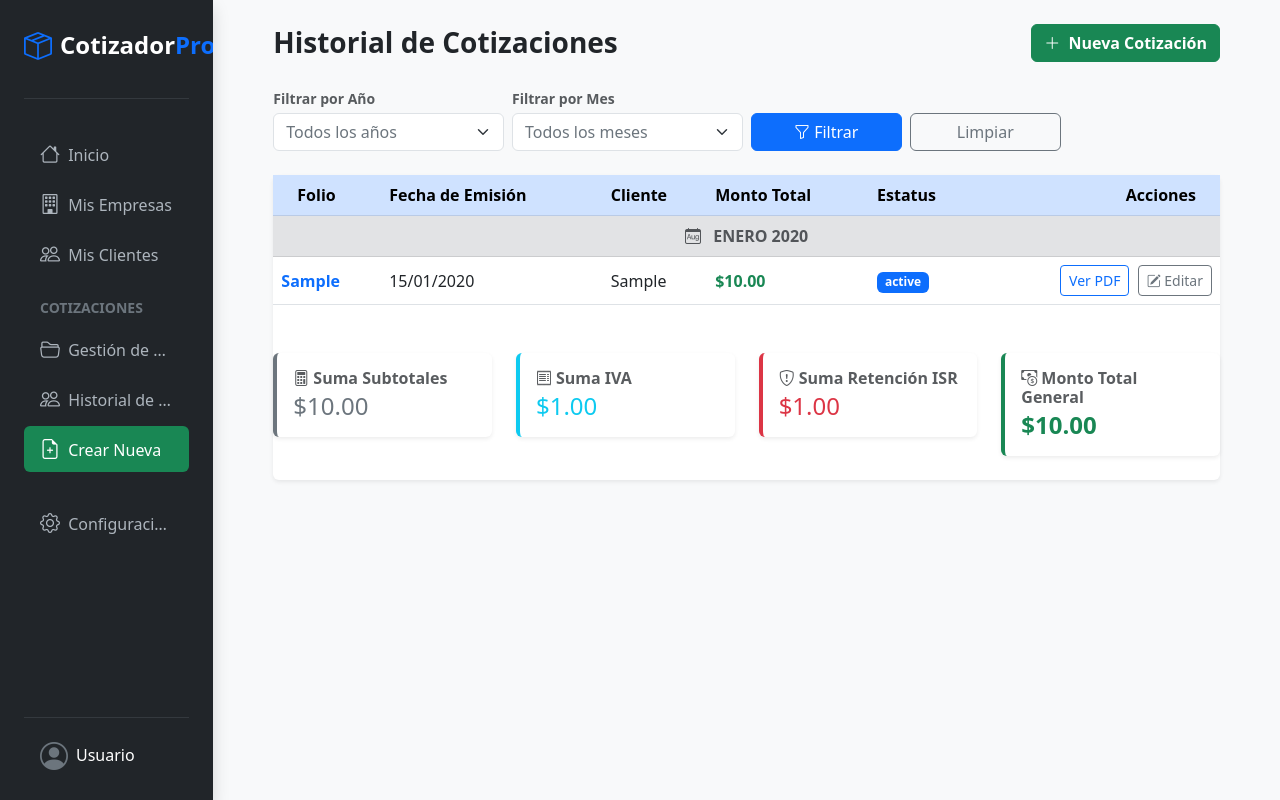
After one commit to AlbertoLuna123/cotizador-cyberfix, a Flask app: page /historial_cotizaciones in a window 1280 px wide. The commit adds this page. Run offline with Flask 3, Linux system fonts and the light colour scheme; tables that the repository leaves empty hold one stand-in row (values such as "Sample post").

Commit message:
Se agregó historial de cotizaciones

```diff
--- a/app.py
+++ b/app.py
@@ -1,6 +1,6 @@
 import os
 import base64
-from flask import Flask, render_template, request, make_response, redirect, url_for
+from flask import Flask, render_template, request, make_response, redirect, url_for, request
 from xhtml2pdf import pisa
 from io import BytesIO
 
@@ -143,6 +143,59 @@ def gestionar_cotizaciones():
                            en_proceso=en_proceso,
                            declinadas=declinadas,
                            pagadas=pagadas)
+
+@app.route('/historial_cotizaciones')
+def historial_cotizaciones():
+    # 1. Capturamos los filtros de la URL (si existen)
+    filtro_mes = request.args.get('mes', '')
+    filtro_anio = request.args.get('anio', '')
+
+    # 2. Traemos todas las cotizaciones
+    historial_completo = Cotizacion.query.order_by(Cotizacion.fecha_emision.desc()).all()
+
+    # 3. Extraemos los años disponibles para llenar el dropdown automáticamente
+    anios_disponibles = sorted(list(set(cot.fecha_emision.year for cot in historial_completo if cot.fecha_emision)), reverse=True)
+
+    # 4. Filtramos la lista según lo que el usuario haya seleccionado
+    historial_filtrado = []
+    for cot in historial_completo:
+        if cot.fecha_emision:
+            # Si hay filtro de año y no coincide, lo saltamos
+            if filtro_anio and str(cot.fecha_emision.year) != filtro_anio:
+                continue
+            # Si hay filtro de mes y no coincide, lo saltamos
+            if filtro_mes and str(cot.fecha_emision.month) != filtro_mes:
+                continue
+        historial_filtrado.append(cot)
+
+    # 5. Agrupamos solo lo que pasó el filtro
+    meses_es = {
+        1: "Enero", 2: "Febrero", 3: "Marzo", 4: "Abril", 5: "Mayo", 6: "Junio",
+        7: "Julio", 8: "Agosto", 9: "Septiembre", 10: "Octubre", 11: "Noviembre", 12: "Diciembre"
+    }
+
+    cotizaciones_por_mes = {}
+    for cot in historial_filtrado:
+        mes_año = f"{meses_es[cot.fecha_emision.month]} {cot.fecha_emision.year}" if cot.fecha_emision else "Sin Fecha"
+        if mes_año not in cotizaciones_por_mes:
+            cotizaciones_por_mes[mes_año] = []
+        cotizaciones_por_mes[mes_año].append(cot)
+
+    # 6. Los KPIs ahora calculan SOLO lo filtrado
+    kpis = {
+        'subtotal': f"{sum(cot.subtotal_cotizacion or 0 for cot in historial_filtrado):,.2f}",
+        'iva': f"{sum(cot.iva_cotizacion or 0 for cot in historial_filtrado):,.2f}",
+        'retencion': f"{sum(cot.retencion_isr_cotizacion or 0 for cot in historial_filtrado):,.2f}",
+        'total': f"{sum(cot.total_cotizacion or 0 for cot in historial_filtrado):,.2f}"
+    }
+
+    return render_template('historial_cotizaciones.html',
+                           cotizaciones_por_mes=cotizaciones_por_mes,
+                           kpis=kpis,
+                           anios_disponibles=anios_disponibles,
+                           mes_actual=filtro_mes,
+                           anio_actual=filtro_anio)
+
 
 @app.route('/cotizador')
 def mostrar_cotizador():
--- a/templates/base.html
+++ b/templates/base.html
@@ -66,9 +66,14 @@
                         </li>
 
                         <li class="nav-item w-100 mb-1 mt-3">
-                            <small class="text-secondary fw-bold text-uppercase d-none d-sm-block px-3 mb-2">Documentos</small>
+                            <small class="text-secondary fw-bold text-uppercase d-none d-sm-block px-3 mb-2">Cotizaciones</small>
                             <a href="/cotizaciones" class="nav-link align-middle px-3 text-truncate">
-                                <i class="fs-5 bi-folder2-open"></i> <span class="ms-1 d-none d-sm-inline">Cotizaciones</span>
+                                <i class="fs-5 bi-folder2-open"></i> <span class="ms-1 d-none d-sm-inline">Gestión de Cotizaciones</span>
+                            </a>
+                        </li>
+                        <li class="nav-item w-100 mb-1">
+                            <a href="/historial_cotizaciones" class="nav-link align-middle px-3 text-truncate">
+                                <i class="fs-5 bi-people"></i> <span class="ms-1 d-none d-sm-inline">Historial de Cotizaciones</span>
                             </a>
                         </li>
                         <li class="nav-item w-100 mb-1">
--- a/templates/cotizaciones.html
+++ b/templates/cotizaciones.html
@@ -5,7 +5,7 @@
 {% block content %}
 <div class="container-fluid">
     <div class="d-flex justify-content-between align-items-center mb-4">
-        <h3 class="fw-bold m-0 text-dark">Historial de Cotizaciones</h3>
+        <h3 class="fw-bold m-0 text-dark">Gestión de Cotizaciones</h3>
         <a href="/cotizador" class="btn btn-success fw-bold"><i class="bi bi-plus-lg me-1"></i> Nueva Cotización</a>
     </div>
     <!-- Buscador -->
@@ -64,7 +64,7 @@
                                 <td class="ps-4 text-primary fw-bold">{{ cot.folio_cotizacion }}</td>
                                 <td>{{ cot.fecha_emision.strftime('%d/%m/%Y') }}</td>
                                 <td>{{ cot.cliente_receptor.razon_social_cliente }}</td>
-                                <td class="fw-bold text-success">${{ cot.total_cotizacion }}</td>
+                                <td class="fw-bold text-success">${{ "{:,.2f}".format(cot.total_cotizacion or 0) }}</td>
                                 <td><span class="badge bg-primary">Abierta</span></td>
                                 <td class="text-end pe-4">
                                     <button class="btn btn-sm btn-outline-primary fw-bold me-1" onclick="verPDF({{ cot.id_cotizacion }})">Ver PDF</button>
--- /dev/null
+++ b/templates/historial_cotizaciones.html
@@ -0,0 +1,203 @@
+{% extends "base.html" %}
+
+{% block title %}Historial de Cotizaciones{% endblock %}
+
+{% block content %}
+<div class="container-fluid">
+    <div class="d-flex justify-content-between align-items-center mb-4">
+        <h3 class="fw-bold m-0 text-dark">Historial de Cotizaciones</h3>
+        <a href="/cotizador" class="btn btn-success fw-bold"><i class="bi bi-plus-lg me-1"></i> Nueva Cotización</a>
+    </div>
+    <!-- Formulario de Filtros de Fecha -->
+    <form method="GET" action="/historial_cotizaciones" class="row g-2 mb-4 align-items-end">
+        <!-- Filtro de Año -->
+        <div class="col-md-3">
+            <label class="form-label text-muted small fw-bold mb-1">Filtrar por Año</label>
+            <select name="anio" class="form-select text-secondary">
+                <option value="">Todos los años</option>
+                {% for anio in anios_disponibles %}
+                    <option value="{{ anio }}" {% if anio|string == anio_actual %}selected{% endif %}>{{ anio }}</option>
+                {% endfor %}
+            </select>
+        </div>
+
+        <!-- Filtro de Mes -->
+        <div class="col-md-3">
+            <label class="form-label text-muted small fw-bold mb-1">Filtrar por Mes</label>
+            <select name="mes" class="form-select text-secondary">
+                <option value="">Todos los meses</option>
+                <option value="1" {% if mes_actual == '1' %}selected{% endif %}>Enero</option>
+                <option value="2" {% if mes_actual == '2' %}selected{% endif %}>Febrero</option>
+                <option value="3" {% if mes_actual == '3' %}selected{% endif %}>Marzo</option>
+                <option value="4" {% if mes_actual == '4' %}selected{% endif %}>Abril</option>
+                <option value="5" {% if mes_actual == '5' %}selected{% endif %}>Mayo</option>
+                <option value="6" {% if mes_actual == '6' %}selected{% endif %}>Junio</option>
+                <option value="7" {% if mes_actual == '7' %}selected{% endif %}>Julio</option>
+                <option value="8" {% if mes_actual == '8' %}selected{% endif %}>Agosto</option>
+                <option value="9" {% if mes_actual == '9' %}selected{% endif %}>Septiembre</option>
+                <option value="10" {% if mes_actual == '10' %}selected{% endif %}>Octubre</option>
+                <option value="11" {% if mes_actual == '11' %}selected{% endif %}>Noviembre</option>
+                <option value="12" {% if mes_actual == '12' %}selected{% endif %}>Diciembre</option>
+            </select>
+        </div>
+
+        <!-- Botones de Acción -->
+        <div class="col-md-2">
+            <button type="submit" class="btn btn-primary w-100"><i class="bi bi-funnel"></i> Filtrar</button>
+        </div>
+        <div class="col-md-2">
+            <a href="/historial_cotizaciones" class="btn btn-outline-secondary w-100">Limpiar</a>
+        </div>
+    </form>
+
+    <!-- Contenido de las Pestañas -->
+    <div class="tab-content" id="cotizacionesTabContent">
+        <!-- PESTAÑA 1: ABIERTAS -->
+        <div class="tab-pane fade show active" id="abiertas" role="tabpanel" tabindex="0">
+            <div class="card shadow-sm border-0">
+                <div class="table-responsive">
+                    <table class="table table-hover align-middle mb-0">
+                        <thead class="table-primary">
+                            <tr>
+                                <th class="ps-4">Folio</th>
+                                <th>Fecha de Emisión</th>
+                                <th>Cliente</th>
+                                <th>Monto Total</th>
+                                <th>Estatus</th>
+                                <th class="text-end pe-4">Acciones</th>
+                            </tr>
+                        </thead>
+                        <tbody>
+                            <!-- Hacemos un ciclo por cada mes en el diccionario -->
+                            {% for mes, cotizaciones in cotizaciones_por_mes.items() %}
+
+                                <!-- Fila separadora del mes -->
+                                <tr class="table-secondary">
+                                    <!-- El colspan="6" debe coincidir con el número total de tus columnas -->
+                                    <td colspan="6" class="fw-bold text-center text-uppercase text-muted fs-6 py-2">
+                                        <i class="bi bi-calendar-month me-2"></i> {{ mes }}
+                                    </td>
+                                </tr>
+
+                                <!-- Hacemos el ciclo para imprimir las cotizaciones que pertenecen a este mes -->
+                                {% for cot in cotizaciones %}
+                                <tr>
+                                    <td class="text-primary fw-bold">{{ cot.folio_cotizacion }}</td>
+                                    <!-- Asegúrate de tener el formato de tu fecha (ej. cot.fecha_emision.strftime('%d/%m/%Y')) si la cambiaste -->
+                                    <td>{{ cot.fecha_emision.strftime('%d/%m/%Y') if cot.fecha_emision else '' }}</td>
+                                    <td>{{ cot.cliente_receptor.razon_social_cliente }}</td>
+                                    <td class="fw-bold text-success">${{ "{:,.2f}".format(cot.total_cotizacion or 0) }}</td>
+                                    <td><span class="badge bg-primary">{{ cot.estatus_cotizacion }}</span></td>
+                                    <td class="text-end">
+                                        <a href="/ver_pdf/{{ cot.id_cotizacion }}" target="_blank" class="btn btn-outline-primary btn-sm me-1">Ver PDF</a>
+                                        <a href="/editar_cotizacion/{{ cot.id_cotizacion }}" class="btn btn-outline-secondary btn-sm"><i class="bi bi-pencil-square"></i> Editar</a>
+                                    </td>
+                                </tr>
+                                {% endfor %}
+
+                            {% endfor %}
+                        </tbody>
+                    </table>
+                </div>
+                <!-- Sección de KPIs (Totales Acumulados) -->
+                <div class="row mt-5 mb-4">
+                    <!-- KPI Subtotal -->
+                    <div class="col-md-3">
+                        <div class="card shadow-sm border-0 border-start border-secondary border-4">
+                            <div class="card-body">
+                                <h6 class="text-muted fw-bold mb-1"><i class="bi bi-calculator me-1"></i>Suma Subtotales</h6>
+                                <h4 class="text-secondary mb-0">${{ kpis.subtotal }}</h4>
+                            </div>
+                        </div>
+                    </div>
+
+                    <!-- KPI IVA -->
+                    <div class="col-md-3">
+                        <div class="card shadow-sm border-0 border-start border-info border-4">
+                            <div class="card-body">
+                                <h6 class="text-muted fw-bold mb-1"><i class="bi bi-receipt me-1"></i>Suma IVA</h6>
+                                <h4 class="text-info mb-0">${{ kpis.iva }}</h4>
+                            </div>
+                        </div>
+                    </div>
+
+                    <!-- KPI Retención ISR -->
+                    <div class="col-md-3">
+                        <div class="card shadow-sm border-0 border-start border-danger border-4">
+                            <div class="card-body">
+                                <h6 class="text-muted fw-bold mb-1"><i class="bi bi-shield-exclamation me-1"></i>Suma Retención ISR</h6>
+                                <h4 class="text-danger mb-0">${{ kpis.retencion }}</h4>
+                            </div>
+                        </div>
+                    </div>
+
+                    <!-- KPI Total General -->
+                    <div class="col-md-3">
+                        <div class="card shadow-sm border-0 border-start border-success border-4">
+                            <div class="card-body">
+                                <h6 class="text-muted fw-bold mb-1"><i class="bi bi-cash-coin me-1"></i>Monto Total General</h6>
+                                <h4 class="text-success fw-bold mb-0">${{ kpis.total }}</h4>
+                            </div>
+                        </div>
+                    </div>
+                </div>
+            </div>
+        </div>
+    </div>
+</div>
+
+<!-- Modal para Visualizar PDF -->
+    <div class="modal fade" id="pdfModal" tabindex="-1" aria-hidden="true">
+        <div class="modal-dialog modal-xl modal-dialog-centered">
+            <div class="modal-content">
+                <div class="modal-header bg-dark text-white py-2">
+                    <h5 class="modal-title fs-6"><i class="bi bi-file-earmark-pdf me-2"></i>Visualizador de Cotización</h5>
+                    <button type="button" class="btn-close btn-close-white" data-bs-dismiss="modal" aria-label="Close"></button>
+                </div>
+                <div class="modal-body p-0" style="height: 80vh;">
+                    <iframe id="pdfFrame" src="" width="100%" height="100%" style="border: none;"></iframe>
+                </div>
+
+            </div>
+        </div>
+    </div>
+
+<!-- Script para inyectar la URL del PDF y configurar los botones -->
+    <script>
+        function verPDF(idCotizacion) {
+            // 1. Cargamos el PDF en el iframe
+            const iframe = document.getElementById('pdfFrame');
+            iframe.src = `/ver_pdf/${idCotizacion}`;
+
+            // 3. Mostramos el modal
+            const myModal = new bootstrap.Modal(document.getElementById('pdfModal'));
+            myModal.show();
+        }
+    </script>
+    <!-- Script del Buscador en tiempo real -->
+    <script>
+        document.getElementById('buscadorCotizaciones').addEventListener('keyup', function() {
+            // Obtenemos lo que el usuario escribió y lo pasamos a minúsculas
+            let textoBusqueda = this.value.toLowerCase();
+
+            // Seleccionamos todos los renglones (tr) de todas las tablas dentro de las pestañas
+            let renglones = document.querySelectorAll('.tab-content tbody tr');
+
+            renglones.forEach(function(renglon) {
+                // Si el renglón es el mensaje de "No hay cotizaciones", lo ignoramos
+                if (renglon.cells.length < 5) return;
+
+                // Extraemos el texto de la columna Folio (índice 0) y Cliente (índice 2)
+                let folio = renglon.cells[0].textContent.toLowerCase();
+                let cliente = renglon.cells[2].textContent.toLowerCase();
+
+                // Si el folio o el cliente contienen el texto buscado, mostramos el renglón. Si no, lo ocultamos.
+                if (folio.includes(textoBusqueda) || cliente.includes(textoBusqueda)) {
+                    renglon.style.display = '';
+                } else {
+                    renglon.style.display = 'none';
+                }
+            });
+        });
+    </script>
+{% endblock %}
```
Also changed, not shown: seed.py (+40 -4 lines).
